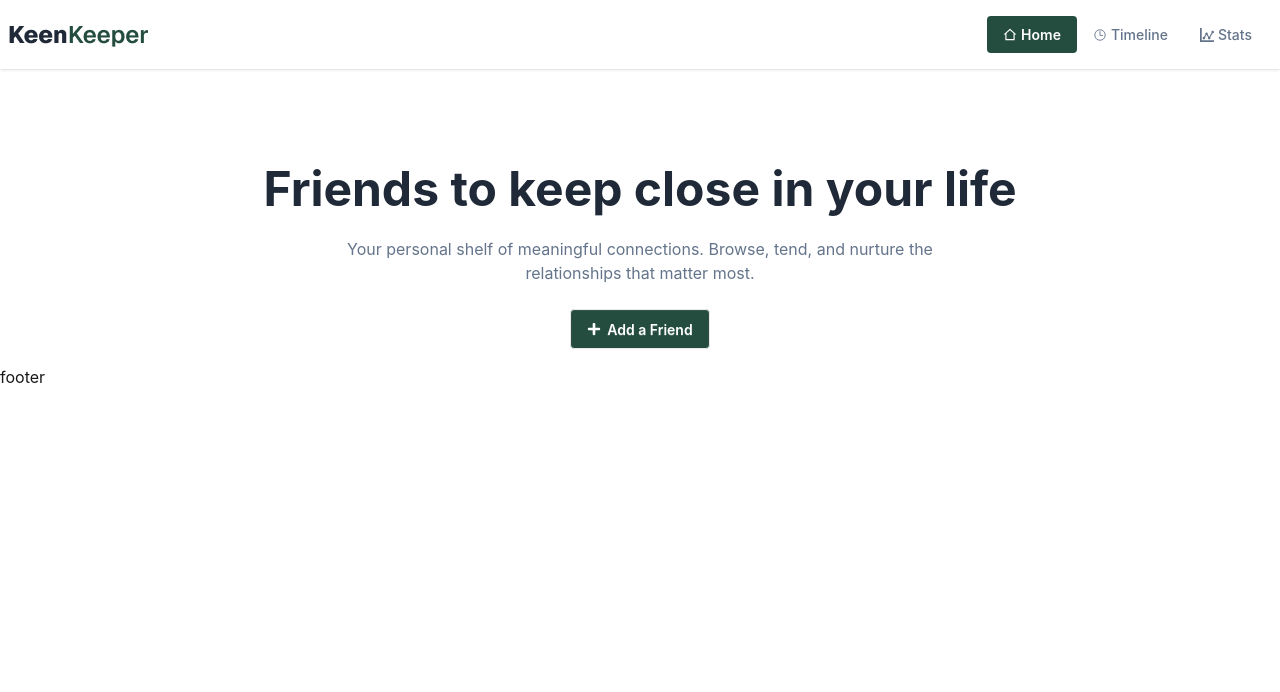
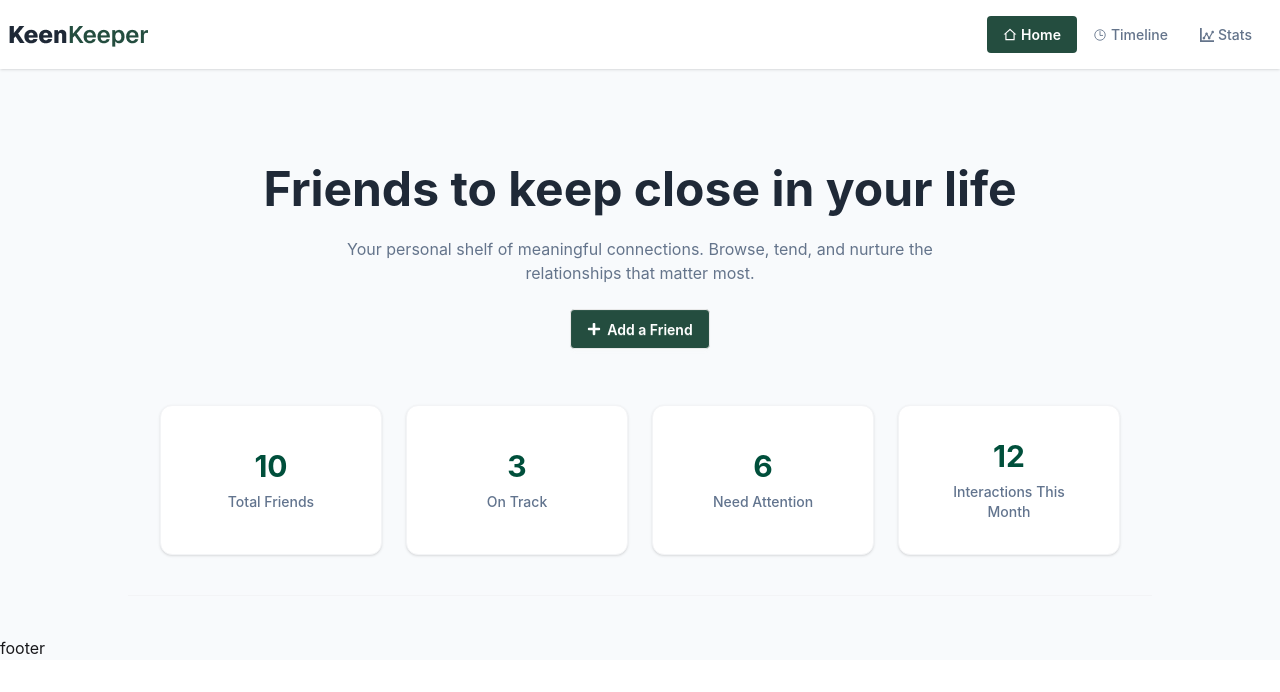
Before and after one commit to musabbirrahman/keen-keeper-A7, a React (Vite) app: page / in a window 1280 px wide. Shown: the top 692 px of the page. Built offline with nearby package versions, Linux system fonts and the light colour scheme.

Commit message:
created banner cards

```diff
--- a/index.html
+++ b/index.html
@@ -6,7 +6,7 @@
     <meta name="viewport" content="width=device-width, initial-scale=1.0" />
     <title>kin-keeper-code</title>
   </head>
-  <body class="bg-base-100">
+  <body class="bg-slate-50">
     <div id="root"></div>
     <script type="module" src="/src/main.jsx"></script>
   </body>
--- a/src/Components/HomePage/Banner/Banner.jsx
+++ b/src/Components/HomePage/Banner/Banner.jsx
@@ -14,13 +14,60 @@ const Banner = () => {
               Your personal shelf of meaningful connections. Browse, tend, and
               nurture the <br /> relationships that matter most.
             </p>
-            <button className="btn bg-[#244D3F] text-white"><FaPlus /> Add a Friend</button>
+            <button className="btn bg-[#244D3F] text-white">
+              <FaPlus /> Add a Friend
+            </button>
           </div>
         </div>
       </div>
 
       <div>
+        <div className="w-full  p-6 sm:p-10">
+          <div className="w-[95%] md:w-[80%] mx-auto grid grid-cols-1 sm:grid-cols-2 lg:grid-cols-4 gap-4 sm:gap-6">
+              <div
+                className="bg-white rounded-xl shadow-sm border border-gray-100 p-6 sm:p-8 flex flex-col items-center justify-center text-center"
+              >
+                <h2 className="text-2xl sm:text-3xl font-bold text-emerald-900">
+                  10
+                </h2>
+                <p className="text-sm font-medium text-slate-500 mt-2">
+                  Total Friends
+                </p>
+              </div>
+              <div
+                className="bg-white rounded-xl shadow-sm border border-gray-100 p-6 sm:p-8 flex flex-col items-center justify-center text-center"
+              >
+                <h2 className="text-2xl sm:text-3xl font-bold text-emerald-900">
+                  3
+                </h2>
+                <p className="text-sm font-medium text-slate-500 mt-2">
+                  On Track
+                </p>
+              </div>
+              <div
+                className="bg-white rounded-xl shadow-sm border border-gray-100 p-6 sm:p-8 flex flex-col items-center justify-center text-center"
+              >
+                <h2 className="text-2xl sm:text-3xl font-bold text-emerald-900">
+                  6
+                </h2>
+                <p className="text-sm font-medium text-slate-500 mt-2">
+                  Need Attention
+                </p>
+              </div>
+              <div
+                className="bg-white rounded-xl shadow-sm border border-gray-100 p-6 sm:p-8 flex flex-col items-center justify-center text-center"
+              >
+                <h2 className="text-2xl sm:text-3xl font-bold text-emerald-900">
+                  12
+                </h2>
+                <p className="text-sm font-medium text-slate-500 mt-2">
+                  Interactions This Month
+                </p>
+              </div>
 
+          </div>
+          <div className="max-w-5xl mx-auto mt-10 border-t border-gray-100"></div>
+        </div>
       </div>
     </div>
   );
```
